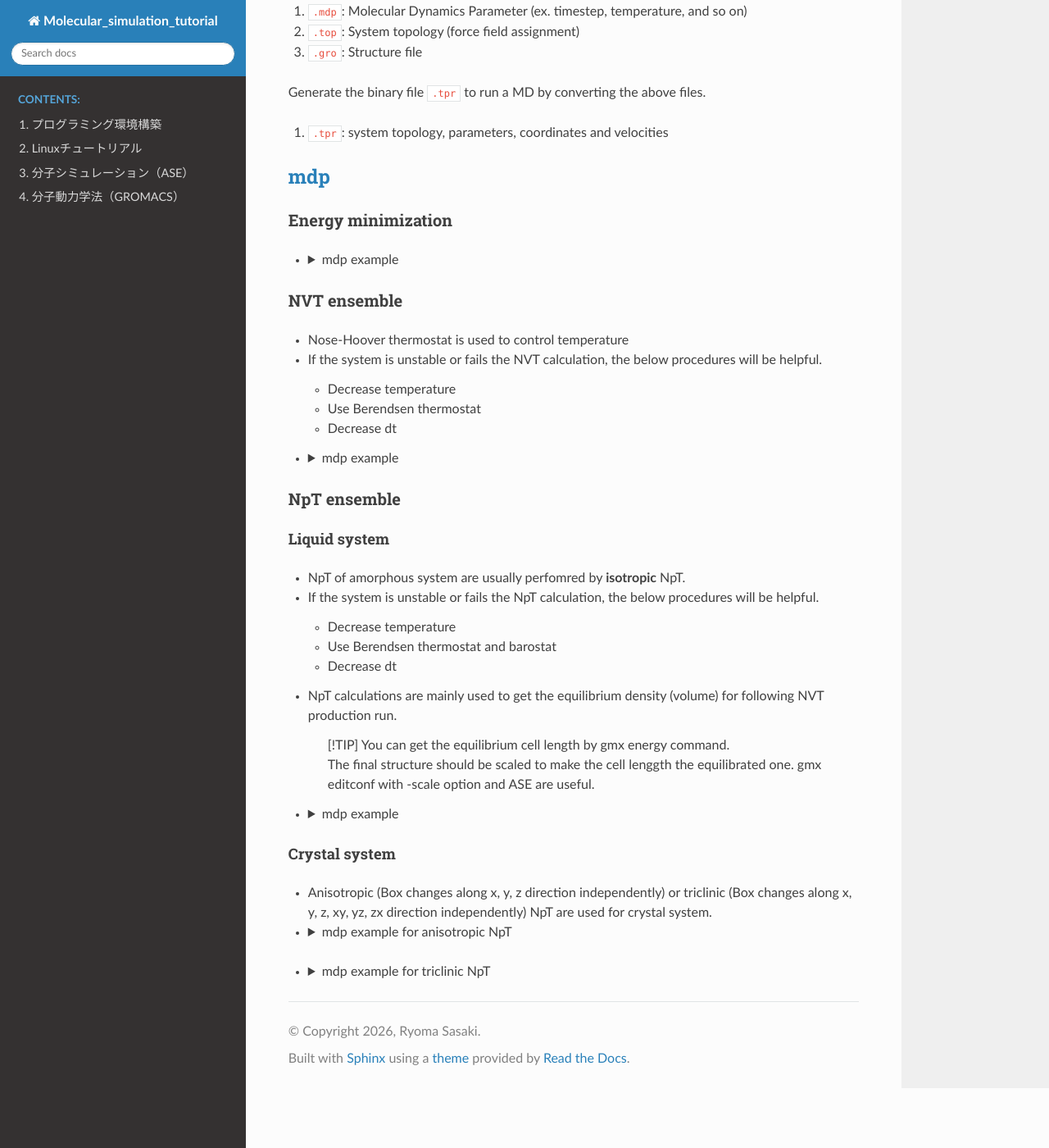
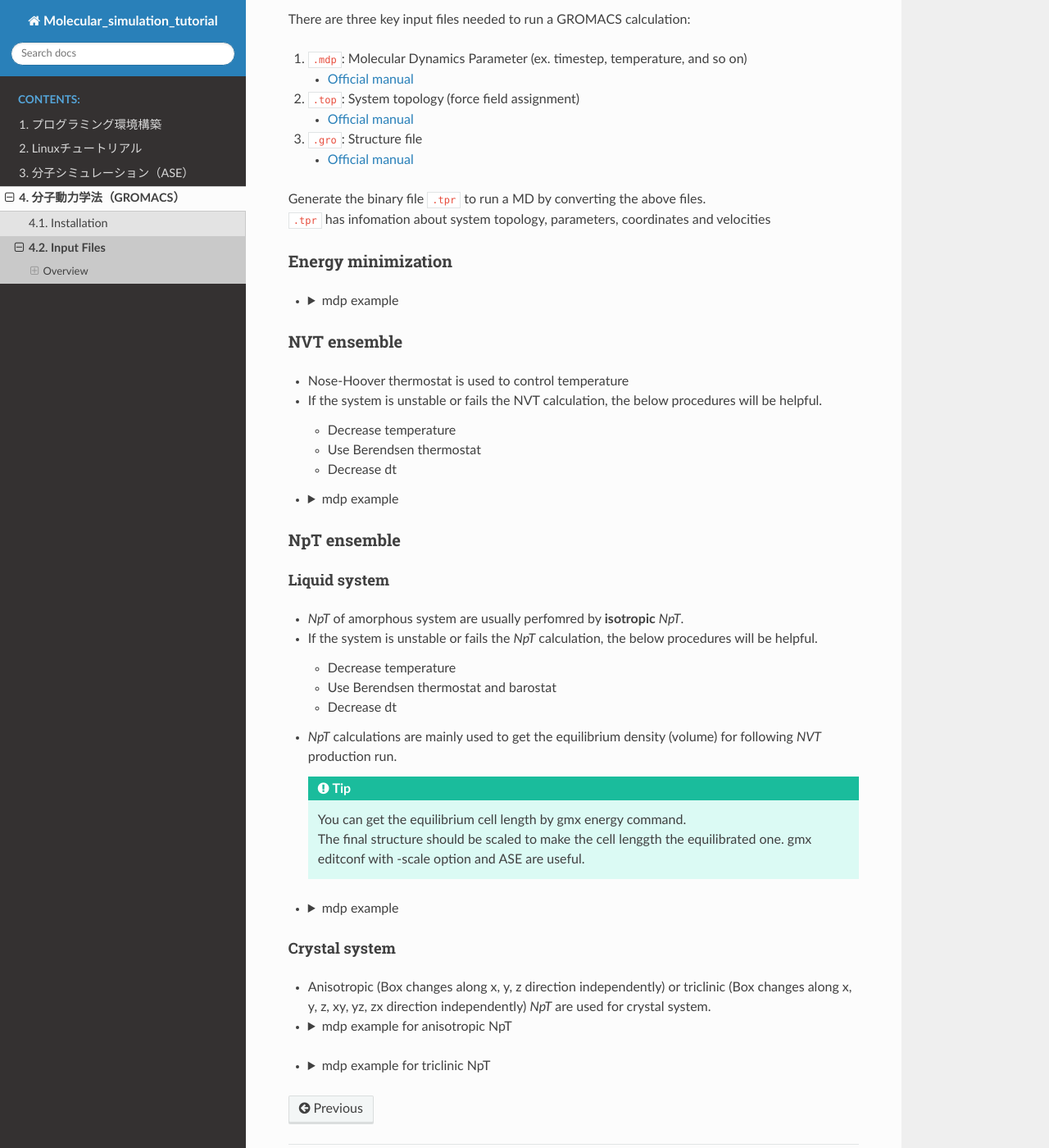
Before and after one commit to srak-uf/Molecular_simulation_tutorial, a Sphinx documentation site: the page built from docs/source/04_gromacs/02_inputfiles.md, in a window 1280 px wide and 1400 px high, scrolled down 334 px. Shown: the whole window at 82% size. Built offline with Sphinx 7.4.7 and the Read the Docs theme 3.1.0, drawn with Linux system fonts in a browser that asks for light colours; some of the changed text lies outside the part shown.

Commit message:
Fix formatting and add caution notes in MD basic notebook; update input files documentation and change language setting in conf.py

````diff
--- a/docs/source/04_gromacs/02_inputfiles.md
+++ b/docs/source/04_gromacs/02_inputfiles.md
@@ -1,17 +1,20 @@
 # Input Files
 ## Overview
-> [!NOTE]
-> This note includes only knowhow to perfom molecular dynamics by GROMACS. You should read the [GROMACS manual](https://manual.gromacs.org/) carefully and understand the mean of parameters.
+```{note}
+This note includes only knowhow to perfom molecular dynamics by GROMACS. You should read the [GROMACS manual](https://manual.gromacs.org/) carefully and understand the mean of parameters.
+```
 
 There are three key input files needed to run a GROMACS calculation:
 1. `.mdp`: Molecular Dynamics Parameter  (ex. timestep, temperature, and so on)
+   - [Official manual](https://manual.gromacs.org/current/user-guide/mdp-options.html)
 2. `.top`: System topology (force field assignment)
+   - [Official manual](https://manual.gromacs.org/current/reference-manual/topologies/topology-file-formats.html)
 3. `.gro`: Structure file
+   - [Official manual](https://manual.gromacs.org/current/reference-manual/file-formats.html#gro)
 
 Generate the binary file `.tpr` to run a MD by converting the above files.
-1. `.tpr`: system topology, parameters, coordinates and velocities
+`.tpr` has infomation about system topology, parameters, coordinates and velocities
 
-## [mdp](https://manual.gromacs.org/current/user-guide/mdp-options.html)
 ### Energy minimization
 - <details>
     <summary>mdp example</summary>
@@ -124,16 +127,17 @@ Generate the binary file `.tpr` to run a MD by converting the above files.
 
 ### NpT ensemble
 #### Liquid system
-- NpT of amorphous system are usually perfomred by **isotropic** NpT.
-- If the system is unstable or fails the NpT calculation, the below procedures will be helpful.
+- *NpT* of amorphous system are usually perfomred by **isotropic** *NpT*.
+- If the system is unstable or fails the *NpT* calculation, the below procedures will be helpful.
     - Decrease temperature
     - Use Berendsen thermostat and barostat
     - Decrease dt
-- NpT calculations are mainly used to get the equilibrium density (volume) for following NVT production run.
-    > [!TIP]
-    > You can get the equilibrium cell length by gmx energy command.
-    > The final structure should be scaled to make the cell lenggth the equilibrated one.
-    > gmx editconf with -scale option and ASE are useful.
+- *NpT* calculations are mainly used to get the equilibrium density (volume) for following *NVT* production run.
+    ```{tip}
+    You can get the equilibrium cell length by gmx energy command.
+    The final structure should be scaled to make the cell lenggth the equilibrated one.
+    gmx editconf with -scale option and ASE are useful.
+    ```
 - <details>
     <summary>mdp example</summary>
 
@@ -194,7 +198,7 @@ Generate the binary file `.tpr` to run a MD by converting the above files.
 </details>
 
 #### Crystal system
-- Anisotropic (Box changes along x, y, z direction independently) or triclinic (Box changes along x, y, z, xy, yz, zx direction independently) NpT are used for crystal system.
+- Anisotropic (Box changes along x, y, z direction independently) or triclinic (Box changes along x, y, z, xy, yz, zx direction independently) *NpT* are used for crystal system.
 - <details>
     <summary>mdp example for anisotropic NpT</summary>
 
--- a/docs/source/conf.py
+++ b/docs/source/conf.py
@@ -33,7 +33,7 @@ nb_execution_mode = 'off'
 templates_path = ['_templates']
 exclude_patterns = []
 
-language = 'ja'
+language = 'en'
 
 # -- Options for HTML output -------------------------------------------------
 # https://www.sphinx-doc.org/en/master/usage/configuration.html#options-for-html-output
````
Also changed, not shown: docs/source/04_gromacs/index.md (+1 -0 lines), docs/source/03_ase/02_MD_basic/02_md_basic.ipynb.
